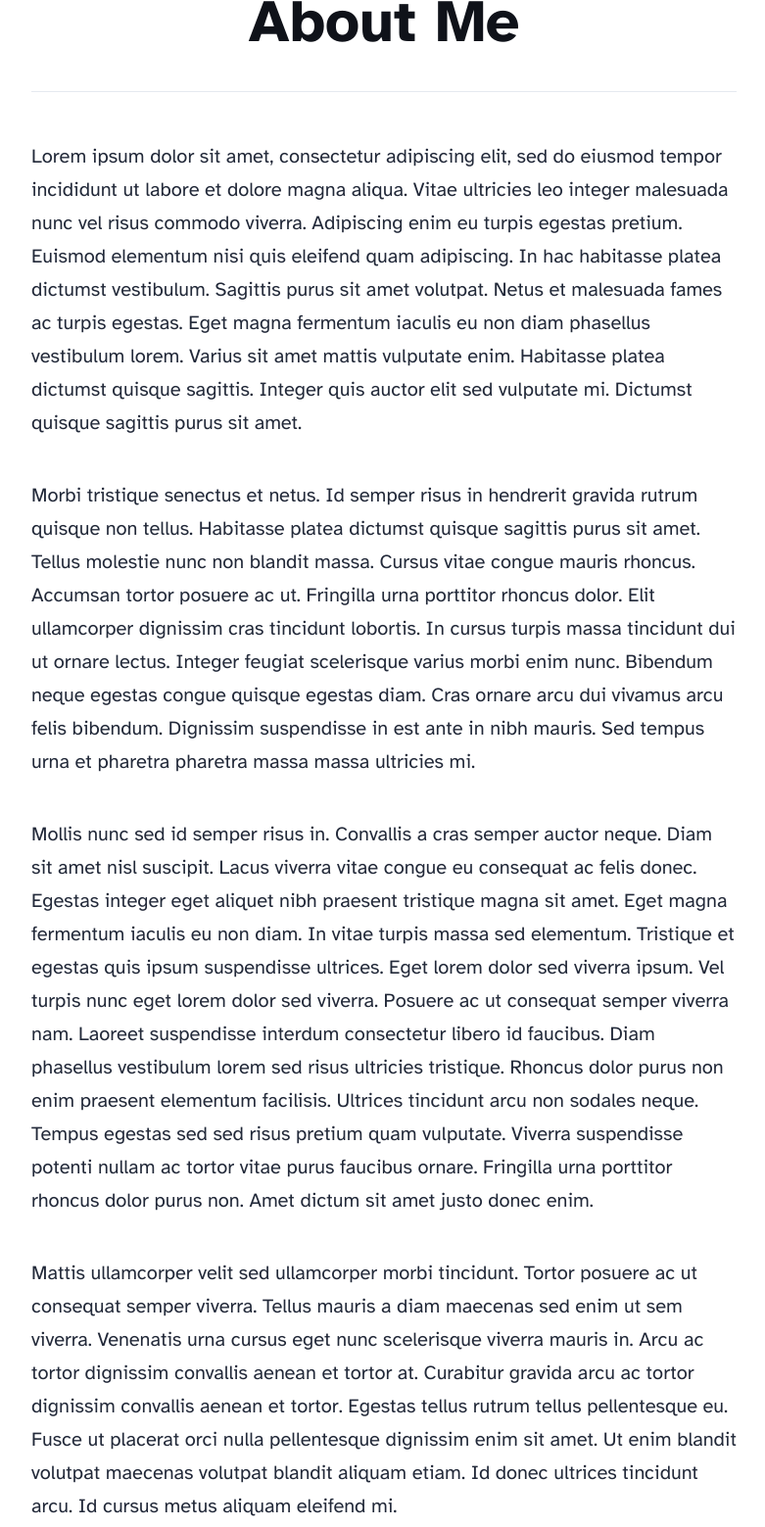
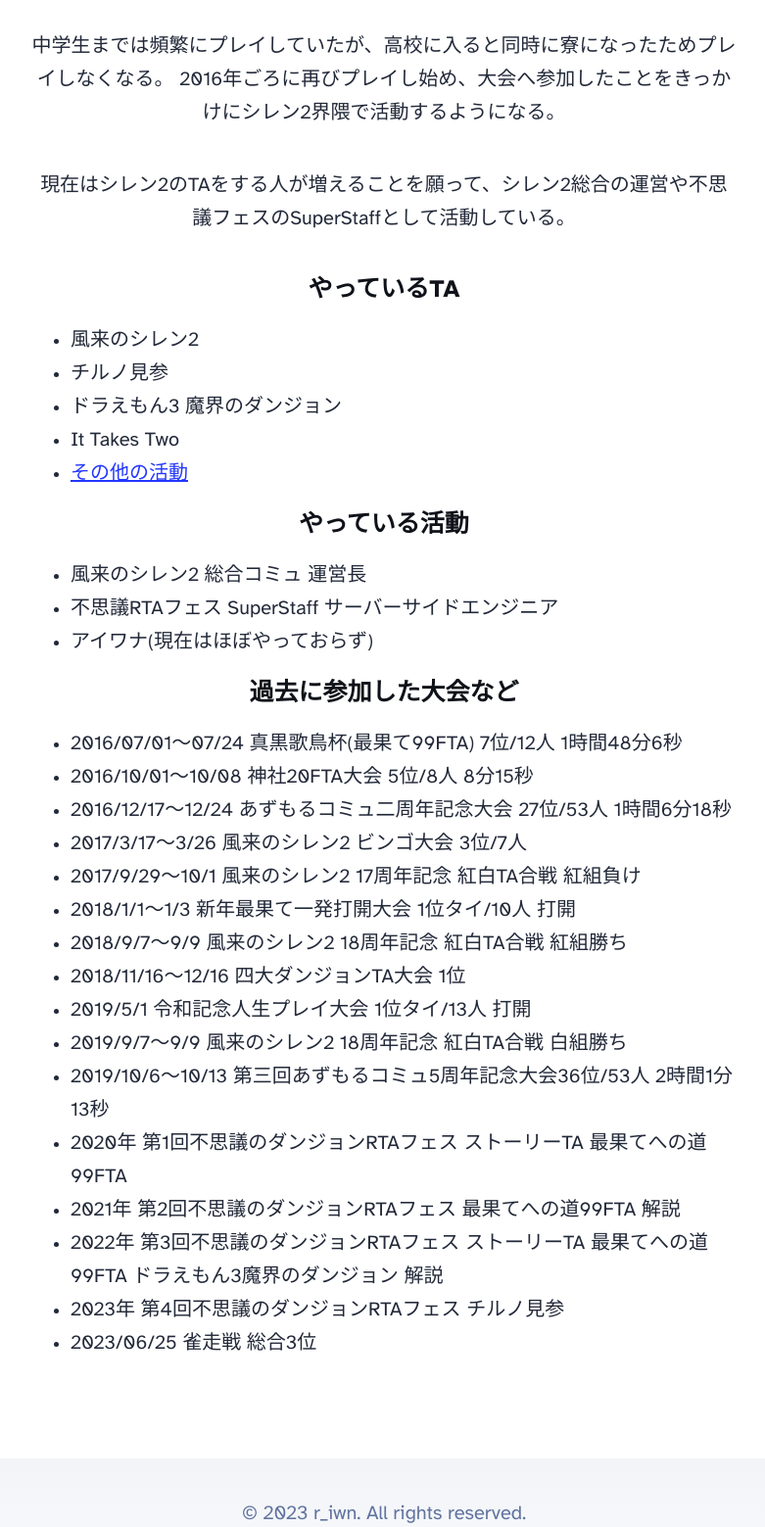
Before and after one commit to riwn/r-shiren2-blog, an Astro site: page /about in a window 1280 px wide. Shown: the part 729-2288 px from the top of the page at 98% size, without its empty margins (248-1029 px from the left). Built offline with nearby package versions, Linux system fonts and the light colour scheme; Astro itself is replaced by a stand-in of ours.

Commit message:
add about

```diff
--- a/src/pages/about.astro
+++ b/src/pages/about.astro
@@ -4,59 +4,69 @@
 
 <Layout
 	title="About Me"
-	description="Lorem ipsum dolor sit amet"
+	description="あーるについて"
 	pubDate={new Date('August 08 2021')}
-	heroImage="/blog-placeholder-about.jpg"
+	heroImage=""
 >
-	<p>
-		Lorem ipsum dolor sit amet, consectetur adipiscing elit, sed do eiusmod tempor incididunt ut
-		labore et dolore magna aliqua. Vitae ultricies leo integer malesuada nunc vel risus commodo
-		viverra. Adipiscing enim eu turpis egestas pretium. Euismod elementum nisi quis eleifend quam
-		adipiscing. In hac habitasse platea dictumst vestibulum. Sagittis purus sit amet volutpat. Netus
-		et malesuada fames ac turpis egestas. Eget magna fermentum iaculis eu non diam phasellus
-		vestibulum lorem. Varius sit amet mattis vulputate enim. Habitasse platea dictumst quisque
-		sagittis. Integer quis auctor elit sed vulputate mi. Dictumst quisque sagittis purus sit amet.
+	<h4 class="text-center">自己紹介</h4>
+	<figure class="profile-image">
+		<img src="/r_profile.jpg" alt="あーるのプロフィール画像">
+	</figure>
+	<p class="text-center">
+		幼少期に祖母が作ってくれた武器でダンジョンに潜り始めたのがきっかけでシレン2にハマる。
 	</p>
+	<p class="text-center">
+		中学生までは頻繁にプレイしていたが、高校に入ると同時に寮になったためプレイしなくなる。
+		2016年ごろに再びプレイし始め、大会へ参加したことをきっかけにシレン2界隈で活動するようになる。
+	</p>
+	<p class="text-center">
+		現在はシレン2のTAをする人が増えることを願って、シレン2総合の運営や不思議フェスのSuperStaffとして活動している。
+	</p>
+	<h5 class="text-center">やっているTA</h5>
+	<ul>
+		<li>風来のシレン2</li>
+		<li>チルノ見参</li>
+		<li>ドラえもん3 魔界のダンジョン</li>
+		<li>It Takes Two</li>
+		<li><a href="https://www.speedrun.com/ja-JP/users/r_iwn">その他の活動</a></li>
+	</ul>
+	<h5 class="text-center">やっている活動</h5>
+	<ul>
+		<li>風来のシレン2 総合コミュ 運営長</li>
+		<li>不思議RTAフェス SuperStaff サーバーサイドエンジニア</li>
+		<li>アイワナ(現在はほぼやっておらず)</li>
+	</ul>
+	<h5 class="text-center">過去に参加した大会など</h5>
+	<ul>
+		<li>2016/07/01～07/24 真黒歌鳥杯(最果て99FTA) 7位/12人 1時間48分6秒</li>
+		<li>2016/10/01～10/08 神社20FTA大会 5位/8人 8分15秒</li>
+		<li>2016/12/17～12/24 あずもるコミュ二周年記念大会 27位/53人 1時間6分18秒</li>
+		<li>2017/3/17～3/26 風来のシレン2 ビンゴ大会 3位/7人</li>
+		<li>2017/9/29～10/1 風来のシレン2 17周年記念 紅白TA合戦 紅組負け</li>
+		<li>2018/1/1～1/3 新年最果て一発打開大会 1位タイ/10人 打開</li>
+		<li>2018/9/7～9/9 風来のシレン2 18周年記念 紅白TA合戦 紅組勝ち</li>
+		<li>2018/11/16～12/16 四大ダンジョンTA大会 1位</li>
+		<li>2019/5/1 令和記念人生プレイ大会 1位タイ/13人 打開</li>
+		<li>2019/9/7～9/9 風来のシレン2 18周年記念 紅白TA合戦 白組勝ち</li>
+		<li>2019/10/6～10/13 第三回あずもるコミュ5周年記念大会36位/53人 2時間1分13秒</li>
+		<li>2020年 第1回不思議のダンジョンRTAフェス ストーリーTA 最果てへの道99FTA</li>
+		<li>2021年 第2回不思議のダンジョンRTAフェス 最果てへの道99FTA 解説</li>
+		<li>2022年 第3回不思議のダンジョンRTAフェス ストーリーTA 最果てへの道99FTA ドラえもん3魔界のダンジョン 解説</li>
+		<li>2023年 第4回不思議のダンジョンRTAフェス チルノ見参</li>
+		<li>2023/06/25 雀走戦 総合3位</li>
+	</ul>
+</Layout>
 
-	<p>
-		Morbi tristique senectus et netus. Id semper risus in hendrerit gravida rutrum quisque non
-		tellus. Habitasse platea dictumst quisque sagittis purus sit amet. Tellus molestie nunc non
-		blandit massa. Cursus vitae congue mauris rhoncus. Accumsan tortor posuere ac ut. Fringilla urna
-		porttitor rhoncus dolor. Elit ullamcorper dignissim cras tincidunt lobortis. In cursus turpis
-		massa tincidunt dui ut ornare lectus. Integer feugiat scelerisque varius morbi enim nunc.
-		Bibendum neque egestas congue quisque egestas diam. Cras ornare arcu dui vivamus arcu felis
-		bibendum. Dignissim suspendisse in est ante in nibh mauris. Sed tempus urna et pharetra pharetra
-		massa massa ultricies mi.
-	</p>
-
-	<p>
-		Mollis nunc sed id semper risus in. Convallis a cras semper auctor neque. Diam sit amet nisl
-		suscipit. Lacus viverra vitae congue eu consequat ac felis donec. Egestas integer eget aliquet
-		nibh praesent tristique magna sit amet. Eget magna fermentum iaculis eu non diam. In vitae
-		turpis massa sed elementum. Tristique et egestas quis ipsum suspendisse ultrices. Eget lorem
-		dolor sed viverra ipsum. Vel turpis nunc eget lorem dolor sed viverra. Posuere ac ut consequat
-		semper viverra nam. Laoreet suspendisse interdum consectetur libero id faucibus. Diam phasellus
-		vestibulum lorem sed risus ultricies tristique. Rhoncus dolor purus non enim praesent elementum
-		facilisis. Ultrices tincidunt arcu non sodales neque. Tempus egestas sed sed risus pretium quam
-		vulputate. Viverra suspendisse potenti nullam ac tortor vitae purus faucibus ornare. Fringilla
-		urna porttitor rhoncus dolor purus non. Amet dictum sit amet justo donec enim.
-	</p>
-
-	<p>
-		Mattis ullamcorper velit sed ullamcorper morbi tincidunt. Tortor posuere ac ut consequat semper
-		viverra. Tellus mauris a diam maecenas sed enim ut sem viverra. Venenatis urna cursus eget nunc
-		scelerisque viverra mauris in. Arcu ac tortor dignissim convallis aenean et tortor at. Curabitur
-		gravida arcu ac tortor dignissim convallis aenean et tortor. Egestas tellus rutrum tellus
-		pellentesque eu. Fusce ut placerat orci nulla pellentesque dignissim enim sit amet. Ut enim
-		blandit volutpat maecenas volutpat blandit aliquam etiam. Id donec ultrices tincidunt arcu. Id
-		cursus metus aliquam eleifend mi.
-	</p>
-
-	<p>
-		Tempus quam pellentesque nec nam aliquam sem. Risus at ultrices mi tempus imperdiet. Id porta
-		nibh venenatis cras sed felis eget velit. Ipsum a arcu cursus vitae. Facilisis magna etiam
-		tempor orci eu lobortis elementum. Tincidunt dui ut ornare lectus sit. Quisque non tellus orci
-		ac. Blandit libero volutpat sed cras. Nec tincidunt praesent semper feugiat nibh sed pulvinar
-		proin gravida. Egestas integer eget aliquet nibh praesent tristique magna.
-	</p>
-</Layout>
+<style>
+	.text-center {
+		text-align: center;
+	}
+	.profile-image {
+		text-align: center;
+	}
+	.profile-image img {
+		width: 200px;
+		height: 200px;
+		border-radius: 50%;
+	}
+</style>
```
